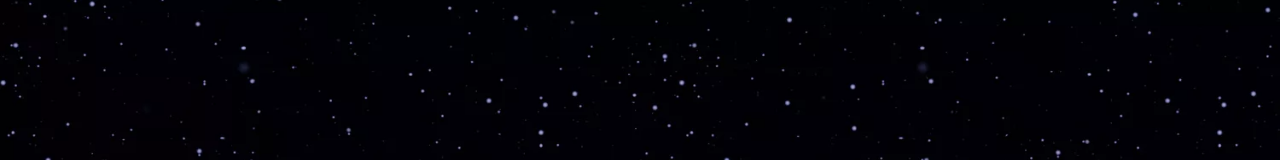
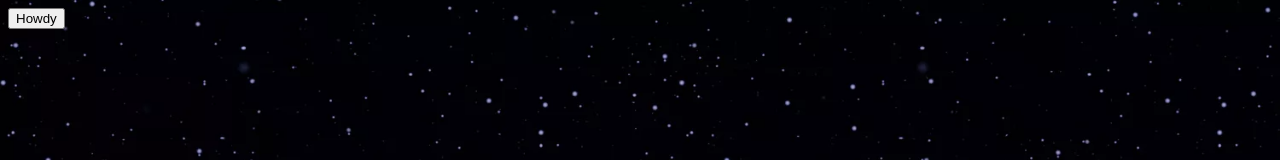
Before and after one commit to StevenGeneration/Day-28, a plain HTML site: page index.html in a window 1280 px wide. Shown: the top 160 px of the page. Drawn offline with Linux system fonts and the light colour scheme.

Commit message:
Update index.html

```diff
--- a/index.html
+++ b/index.html
@@ -7,4 +7,5 @@
       }
      </style>
     </head>
+    <button>Howdy</button>
 </html>
```
